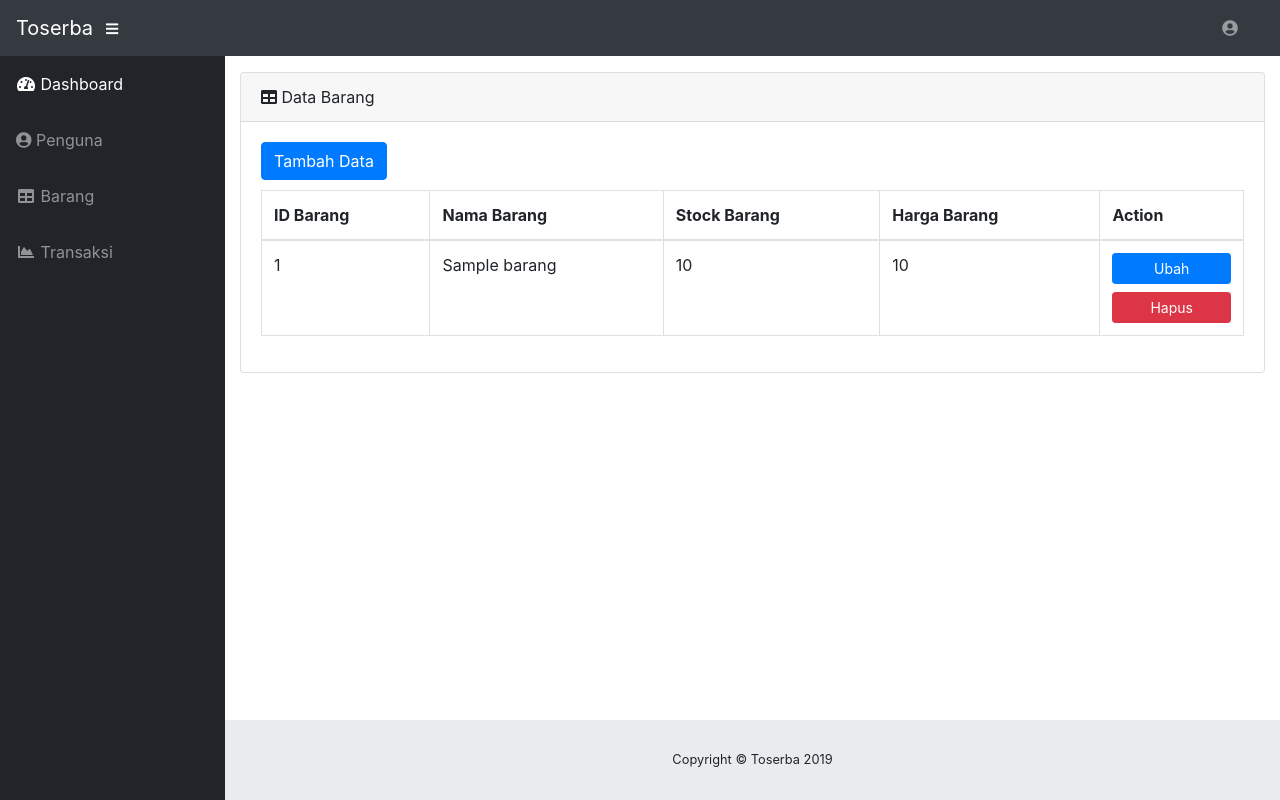
After one commit to yafiabiyyu/Toserba, a Flask app: page /admin/data/barang in a window 1280 px wide. The commit adds this page. Run offline with Flask 2, Linux system fonts and the light colour scheme; a user stored in the database is signed in; tables that the repository leaves empty hold one stand-in row (values such as "Sample post"); parts of the project's set-up code (start-up, migrations or seed data) failed here and were passed over; some libraries are stand-ins or nearby versions.

Commit message:
add fungsi tambah data

```diff
--- a/app/admin/views.py
+++ b/app/admin/views.py
@@ -0,0 +1,40 @@
+from flask import redirect, render_template, url_for, abort, request, flash
+from flask_login import login_required,current_user
+
+from . import admin
+from ..models import Barang
+from .. import db
+
+def check_admin():
+    if not current_user.is_admin:
+        abort(403)
+
+@admin.route('/admin/data/barang', methods=['GET','POST'])
+@login_required
+def data_barang():
+    check_admin()
+    listBarang = Barang.query.all()
+    return render_template('admin/barang/list_barang.html',barang=listBarang,title="Data Barang")
+
+
+
+@admin.route('/admin/barang/add', methods=['GET','POST'])
+@login_required
+def add_barang():
+    check_admin()
+    add_barang = True
+    if request.method == 'POST':
+        addbarang = Barang(
+            nama_barang = request.form['nama_barang'],
+            stock_barang = request.form['stock_barang'],
+            harga_barang = request.form['harga_barang']
+        )
+        try:
+            db.session.add(addbarang)
+            db.session.commit()
+        except:
+            #kasih menampilkan error
+            pass
+        return redirect(url_for('admin.data_barang'))
+    return render_template('admin/barang/barangs.html', action="Add",
+    add_barang = add_barang, title="Add Data Barang")
--- /dev/null
+++ b/app/templates/admin/barang/list_barang.html
@@ -0,0 +1,41 @@
+{% extends "base.html" %}
+{% block title %} Barang {% endblock %}
+{% block body %}
+<div class="card mb-3">
+    <div class="card-header">
+        <i class="fas fa-table"></i>
+        Data Barang
+    </div>
+    <div class="card-body">
+        <div class="table-responsive">
+           <a href="{{url_for('admin.add_barang')}}" class="btn btn-primary" style="margin-bottom: 10px;">Tambah Data</a>
+           <br>
+            <table class="table table-bordered">
+                <thead>
+                    <tr>
+                        <th>ID Barang</th>
+                        <th>Nama Barang</th>
+                        <th>Stock Barang</th>
+                        <th>Harga Barang</th>
+                        <th>Action</th>
+                    </tr>
+                </thead>
+                <tbody>
+                    {% for barang in barang  %}
+                        <tr>
+                            <td>{{barang.id}}</td>
+                            <td>{{barang.nama_barang}} </td>
+                            <td>{{barang.stock_barang}} </td>
+                            <td>{{barang.harga_barang}} </td>
+                            <td>
+                                <a href="" class=" btn btn-primary btn-sm btn-block" >Ubah</a>
+                                <a href="" class="btn btn-danger btn-sm btn-block" >Hapus</a>
+                            </td>
+                        </tr>
+                    {% endfor %}
+                </tbody>
+            </table>
+        </div>
+    </div>
+</div>
+{% endblock %}
--- a/app/templates/base.html
+++ b/app/templates/base.html
@@ -9,7 +9,7 @@
   <meta name="description" content="">
   <meta name="author" content="">
 
-  <title>{{ title }} | Toserba </title>
+  <title>{% block title %}{% endblock %} | Toserba </title>
 
   <!-- Custom fonts for this template-->
   <link href="{{url_for('static', filename='vendor/fontawesome-free/css/all.min.css')}}" rel="stylesheet" type="text/css">
@@ -52,38 +52,47 @@
 
     <!-- Sidebar -->
     <ul class="sidebar navbar-nav">
+      {% if current_user.is_authenticated %}
+        {% if current_user.is_admin %}
         <li class="nav-item active">
           <a class="nav-link" href="index.html">
             <i class="fas fa-fw fa-tachometer-alt"></i>
             <span>Dashboard</span>
           </a>
         </li>
-      <li class="nav-item dropdown">
-        <a class="nav-link dropdown-toggle" href="#" id="pagesDropdown" role="button" data-toggle="dropdown" aria-haspopup="true" aria-expanded="false">
-          <i class="fas fa-fw fa-folder"></i>
-          <span>Pages</span>
+        <li class="nav-item">
+          <a class="nav-link" href="charts.html">
+            <i class="fa fa-user-circle"></i>
+            <span>Penguna</span></a>
+        </li>
+        <li class="nav-item">
+          <a class="nav-link" href="{{url_for('admin.data_barang')}}">
+            <i class="fas fa-fw fa-table"></i>
+            <span>Barang</span></a>
+        </li>
+        <li class="nav-item">
+          <a class="nav-link" href="tables.html">
+            <i class="fas fa-fw fa-chart-area"></i>
+            <span>Transaksi</span></a>
+        </li>
+        {% else %}
+        <li class="nav-item active">
+          <a class="nav-link" href="index.html">
+            <i class="fas fa-fw fa-tachometer-alt"></i>
+            <span>Dashboard</span>
           </a>
-        <div class="dropdown-menu" aria-labelledby="pagesDropdown">
-          <h6 class="dropdown-header">Login Screens:</h6>
-          <a class="dropdown-item" href="login.html">Login</a>
-          <a class="dropdown-item" href="register.html">Register</a>
-          <a class="dropdown-item" href="forgot-password.html">Forgot Password</a>
-          <div class="dropdown-divider"></div>
-          <h6 class="dropdown-header">Other Pages:</h6>
-          <a class="dropdown-item" href="404.html">404 Page</a>
-          <a class="dropdown-item" href="blank.html">Blank Page</a>
-        </div>
         </li>
         <li class="nav-item">
           <a class="nav-link" href="charts.html">
             <i class="fas fa-fw fa-chart-area"></i>
-          <span>Charts</span></a>
+            <span>Cashier</span></a>
         </li>
         <li class="nav-item">
           <a class="nav-link" href="tables.html">
             <i class="fas fa-fw fa-table"></i>
-          <span>Tables</span></a>
-      </li>
+            <span>Barang</span></a>
+        {% endif %}
+      {% endif %}
     </ul>
 
     <div id="content-wrapper">
@@ -135,23 +144,23 @@
   </div>
 
   <!-- Bootstrap core JavaScript-->
-  <script src="vendor/jquery/jquery.min.js"></script>
-  <script src="vendor/bootstrap/js/bootstrap.bundle.min.js"></script>
+  <script src="{{url_for('static', filename='vendor/jquery/jquery.min.js')}}"></script>
+  <script src="{{url_for('static', filename='vendor/bootstrap/js/bootstrap.bundle.min.js')}}"></script>
 
   <!-- Core plugin JavaScript-->
-  <script src="vendor/jquery-easing/jquery.easing.min.js"></script>
+  <script src="{{url_for('static', filename='vendor/jquery-easing/jquery.easing.min.js')}}"></script>
 
   <!-- Page level plugin JavaScript-->
-  <script src="vendor/chart.js/Chart.min.js"></script>
-  <script src="vendor/datatables/jquery.dataTables.js"></script>
-  <script src="vendor/datatables/dataTables.bootstrap4.js"></script>
+  <script src="{{url_for('static', filename='vendor/chart.js/Chart.min.js')}}"></script>
+  <script src="{{url_for('static', filename='vendor/datatables/jquery.dataTables.js')}}"></script>
+  <script src="{{url_for('static', filename='vendor/datatables/dataTables.bootstrap4.js')}}"></script>
 
   <!-- Custom scripts for all pages-->
-  <script src="js/sb-admin.min.js"></script>
+  <script src="{{url_for('static', filename='js/sb-admin.min.js')}}"></script>
 
   <!-- Demo scripts for this page-->
-  <script src="js/demo/datatables-demo.js"></script>
-  <script src="js/demo/chart-area-demo.js"></script>
+  <!--<script src="js/demo/datatables-demo.js"></script>
+  <script src="js/demo/chart-area-demo.js"></script>-->
 
 </body>
 
```
Also changed, not shown: app/templates/admin/barang/barangs.html (added, +38 -0 lines). Lines whose indentation alone changed are shown as unchanged.
